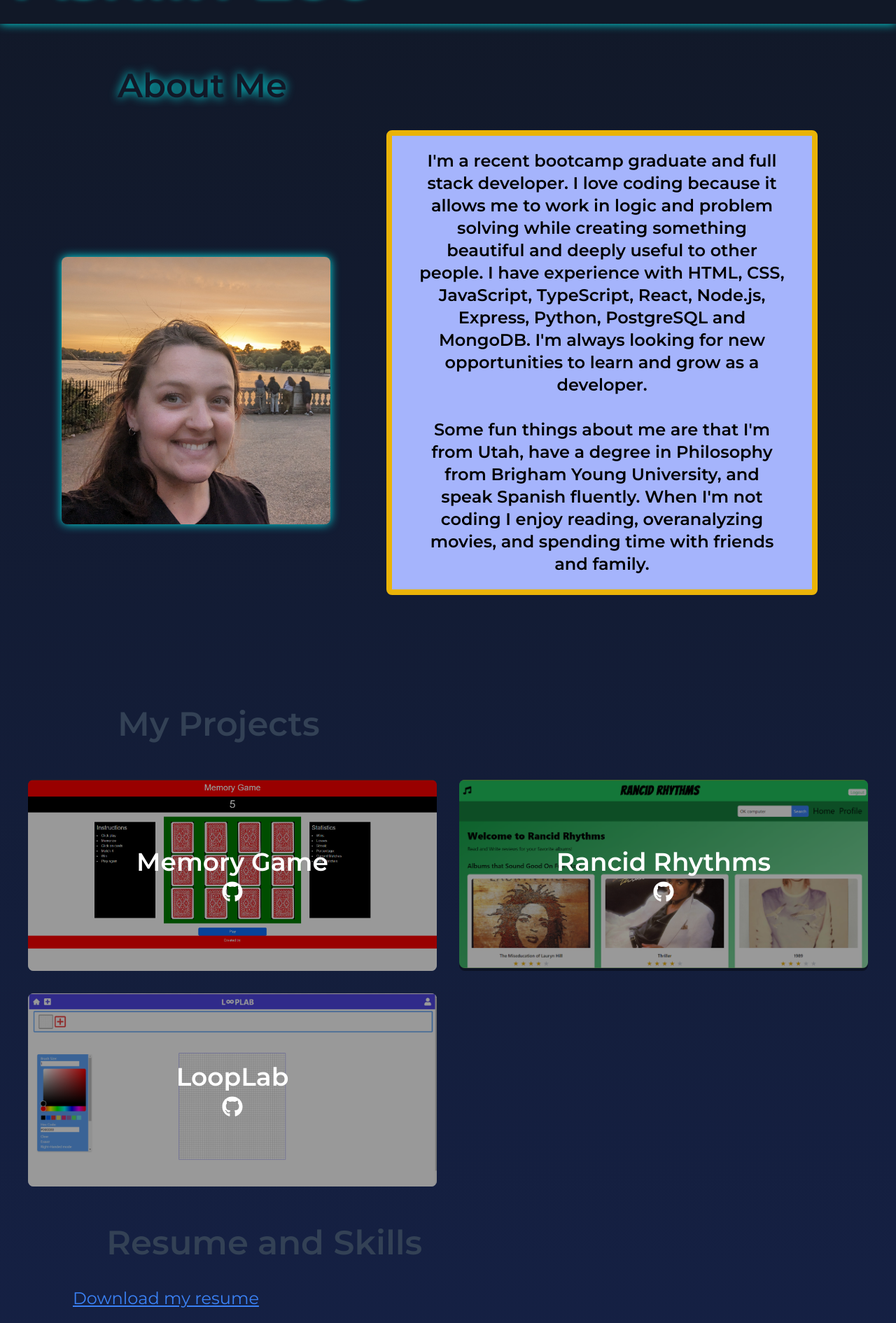
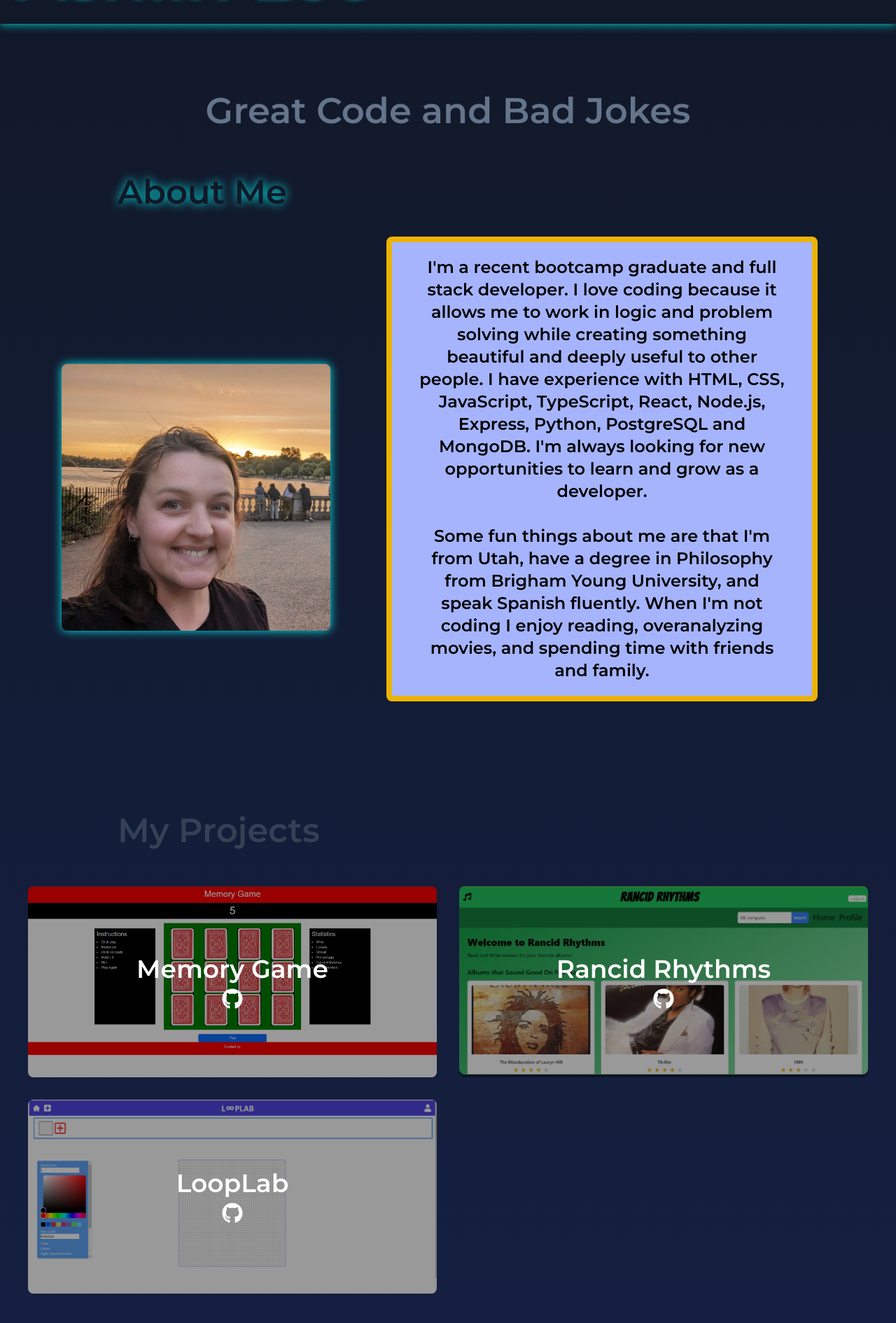
Before and after one commit to ashlinlee98/Portfolio, a React (Vite) app: page / in a window 1280 px wide. Shown: the part 110-2000 px from the top of the page at 70% size. Built offline with nearby package versions, Linux system fonts and the light colour scheme.

Commit message:
Updated favicon

```diff
--- a/index.html
+++ b/index.html
@@ -2,9 +2,9 @@
 <html lang="en">
   <head>
     <meta charset="UTF-8" />
-    <link rel="icon" type="image/svg+xml" href="/vite.svg" />
+    <link rel="icon" type="image/svg+xml" href="public/images/favicon.ico" />
     <meta name="viewport" content="width=device-width, initial-scale=1.0" />
-    <title>Vite + React + TS</title>
+    <title>Ashlin Lee - Portfolio</title>
     <link href="https://fonts.googleapis.com/css2?family=Montserrat:wght@300;400;600&display=swap" rel="stylesheet">
   </head>
   <body>
--- a/src/components/AboutMe/AboutMe.tsx
+++ b/src/components/AboutMe/AboutMe.tsx
@@ -1,7 +1,8 @@
 const About = () => {
     return (
         <section id="about">
-            <h2 className="lg:mt-36 mt-48 ml-20 lg:text-5xl text-3xl px-10 md:px-16 py-10 text-gray-900 drop-shadow-cyanGlow">About Me</h2>
+            <h1 className="text-center p-6 mt-48 text-slate-500">Great Code and Bad Jokes</h1>
+            <h2 className="ml-20 lg:text-5xl text-3xl px-10 md:px-16 py-10 text-gray-900 drop-shadow-cyanGlow">About Me</h2>
 
             <div className="lg:flex justify-between items-center lg:px-12 lg:pb-10">
 
--- a/src/components/Footer/Footer.tsx
+++ b/src/components/Footer/Footer.tsx
@@ -2,7 +2,7 @@ import { FaFacebook, FaGithub, FaLinkedin } from 'react-icons/fa';
 
 const Footer = () => {
     return (
-        <footer className="bg-gray-900 drop-shadow-cyanGlow flex justify-center space-x-4 lg:space-x-6 p-6">
+        <footer className="bg-blue-950 drop-shadow-cyanGlow flex justify-center space-x-4 lg:space-x-6 p-6">
             <a href="https://github.com/ashlinlee98" target="_blank" rel="noopener noreferrer">
                 <FaGithub size={30} className='text-gray-900 hover:text-cyan-500 drop-shadow-cyanGlow transition-colors duration-300' />
             </a>
--- a/src/components/Portfolio/Project/Project.tsx
+++ b/src/components/Portfolio/Project/Project.tsx
@@ -13,7 +13,7 @@ const Project = ({ title, image, liveLink, githubLink }: ProjectProps) => {
             <img src={image} alt={title} className="w-auto rounded-lg" />
             <div className="absolute inset-0 bg-black opacity-40 rounded-lg group-hover:opacity-60 transition duration-300"></div>
 
-            <div className="absolute inset-0 flex flex-col justify-center items-center text-white space-y-2 z-10 opacity-100 group-hover:opacity-100 transition duration-300">
+            <div className="absolute inset-0 flex flex-col justify-center items-center text-white space-y-2 z-5 opacity-100 group-hover:opacity-100 transition duration-300">
                 <a
                     href={liveLink}
                     className="text-4xl text-white font-bold text-center hover:underline"
--- a/src/components/Resume/Resume.tsx
+++ b/src/components/Resume/Resume.tsx
@@ -3,7 +3,7 @@ const Resume = () => {
         <section id="resume">
             <div>
         <h2 className="ml-16 text-slate-700 md:text-5xl text-3xl font-bold md:px-16 py-10">Resume and Skills</h2>
-        <a href="/Documents/ashlin_lee_resume.docx.pdf" download className="text-blue-500 md:text-2xl text-lg underline ml-20">
+        <a href="/Documents/ashlin_lee_resume.docx.pdf" download className="text-cyan-500 md:text-2xl text-lg underline ml-20">
             Download my resume
         </a>
         <h3 className="md:text-3xl text-xl ml-14 p-6 font-bold">Front-end Proficiencies</h3>
```
Also changed, not shown: 1 other file (tests, documents, lock files or other folders).
